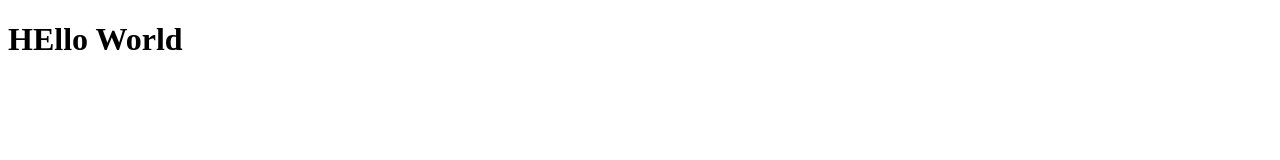
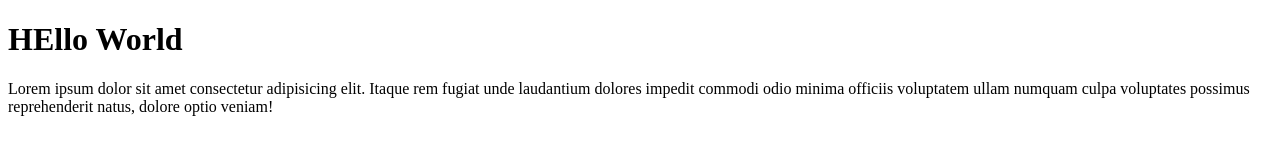
Before and after one commit to ganden16/test-git-2, a plain HTML site: page index.html in a window 1280 px wide. Drawn offline with Linux system fonts and the light colour scheme.

Commit message:
menambahkan paragraf

```diff
--- a/index.html
+++ b/index.html
@@ -8,5 +8,11 @@
   </head>
   <body>
     <h1>HEllo World</h1>
+    <p>
+      Lorem ipsum dolor sit amet consectetur adipisicing elit. Itaque rem fugiat
+      unde laudantium dolores impedit commodi odio minima officiis voluptatem
+      ullam numquam culpa voluptates possimus reprehenderit natus, dolore optio
+      veniam!
+    </p>
   </body>
 </html>
```
